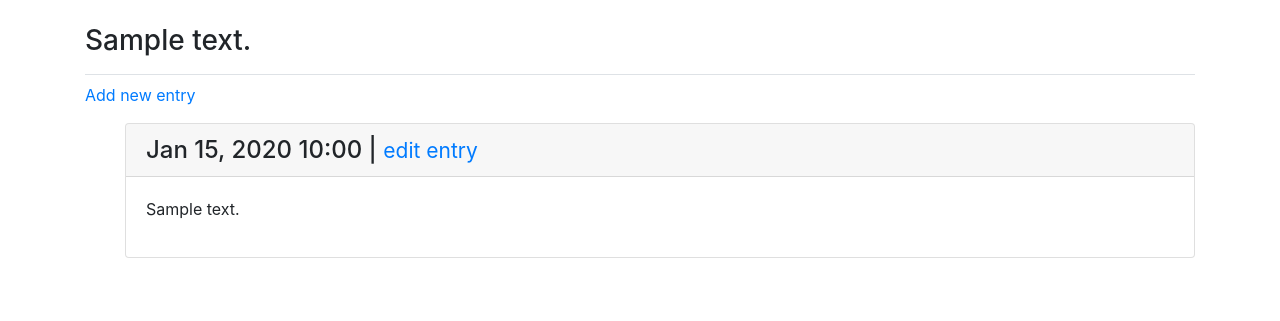
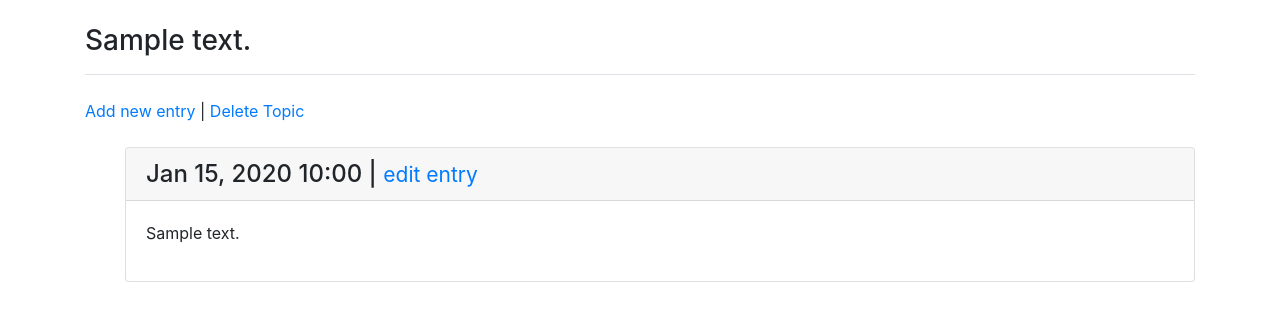
Before and after one commit to Kayconfig/learning_log, a Django app: page /topics/1 in a window 1280 px wide. Shown: the part 58-379 px from the top of the page. Run offline with Django 3.2, Linux system fonts and the light colour scheme; a user stored in the database is signed in; tables that the repository leaves empty hold one stand-in row (values such as "Sample post"); some libraries are stand-ins or nearby versions.

Commit message:
implemented topic delete feature

```diff
--- a/learning_logs/templates/learning_logs/topic.html
+++ b/learning_logs/templates/learning_logs/topic.html
@@ -7,9 +7,11 @@
 {% block content %}
 
 
-    <p>
-    <a href="{% url 'learning_logs:new_entry' topic.id %}">Add new entry</a>
-    </p>
+    <div class='my-4'>
+    <a href="{% url 'learning_logs:new_entry' topic.id %}">Add new entry</a> |
+    <a href="{% url 'learning_logs:delete_topic' topic.id %}?action=confirm">Delete Topic</a>
+
+    </div>
 
     <ul>
     {% for entry in entries %}
--- a/learning_logs/urls.py
+++ b/learning_logs/urls.py
@@ -16,4 +16,7 @@ urlpatterns= [
     path('new_entry/<int:topic_id>/', views.new_entry, name='new_entry'),
     # Page for editing an entry.
     path ('edit_entry/<int:entry_id>/', views.edit_entry, name='edit_entry'),
+
+    # Delete a topic
+    path("topics/delete/<int:topic_id>/", views.delete_topic, name="delete_topic"),
 ]
--- a/learning_logs/views.py
+++ b/learning_logs/views.py
@@ -99,3 +99,20 @@ def edit_entry( request, entry_id):
 
     context = {'entry':entry, 'form':form, 'topic':topic}
     return render( request, 'learning_logs/edit_entry.html', context)
+
+
+@login_required
+def delete_topic(request, topic_id):
+    topic = Topic.objects.get(id=topic_id)
+    if request.user == topic.owner:#only topic owners can delete topic
+        action = request.GET['action']
+        if action == "confirm": #confirm if the user wants to delete
+            context = {'topic': topic}
+            return render(request, 'learning_logs/confirmDelete.html', context)
+        elif action == "delete": #the user has confirmed the delete action
+            topic.delete()
+
+
+
+    #return to topics
+    return redirect('learning_logs:topics')
```
Also changed, not shown: learning_logs/templates/learning_logs/confirmDelete.html (added, +19 -0 lines).
